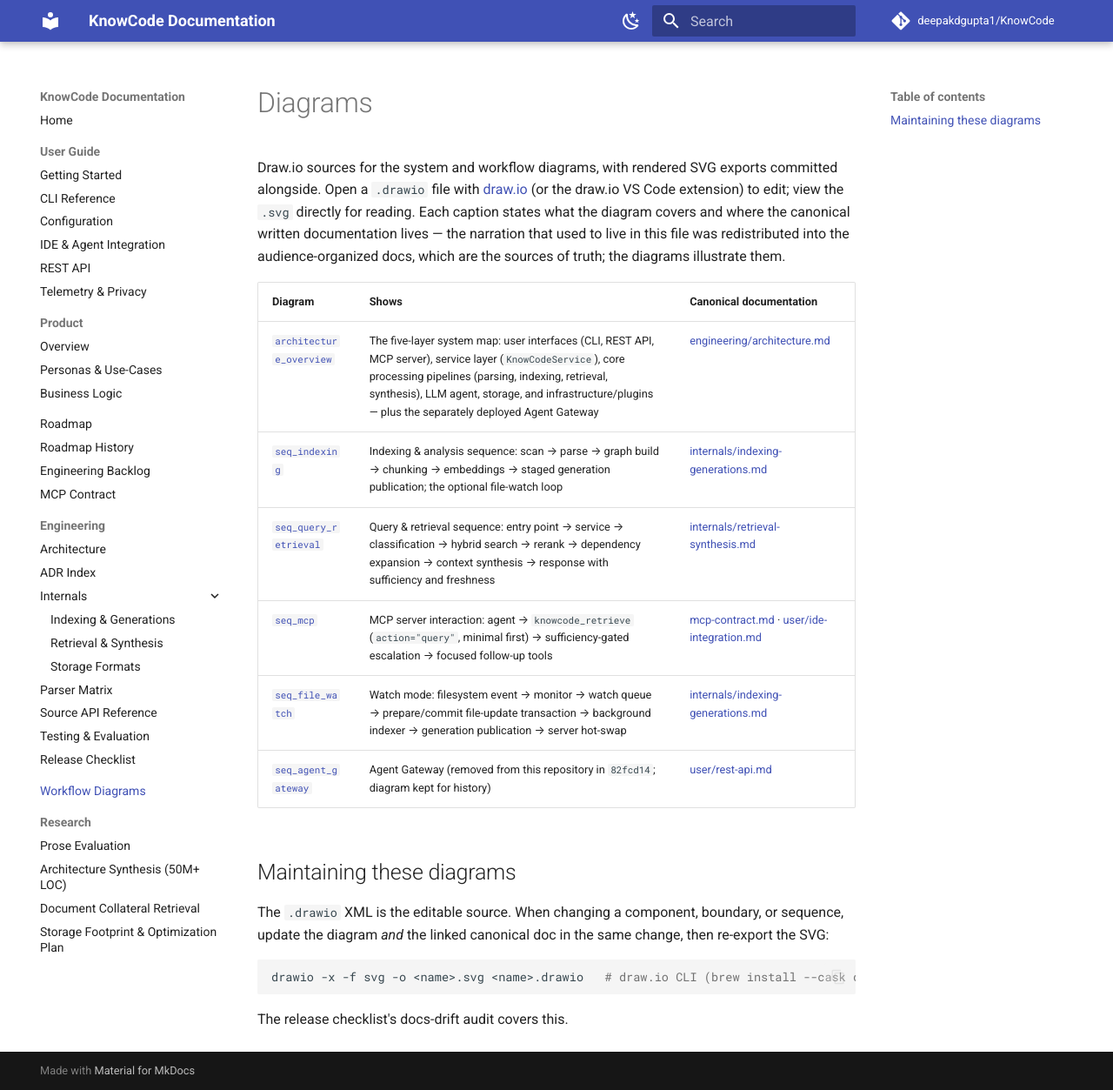
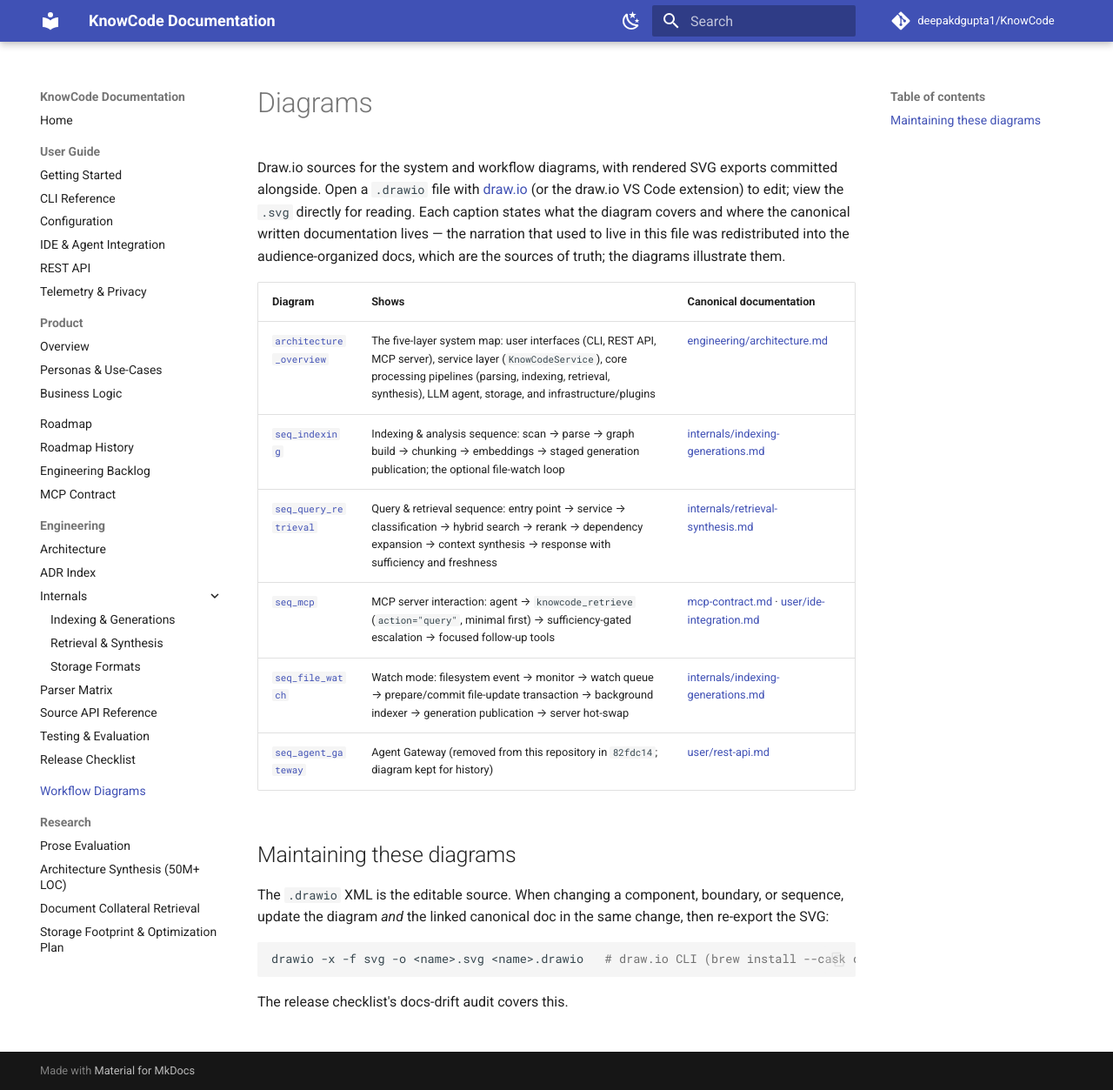
Before and after one commit to deepakdgupta1/KnowCode, an MkDocs documentation site: the page built from docs/diagrams/README.md, in a window 1280 px wide and 1253 px high. Shown: the whole window at 87% size. Built offline with MkDocs 1.6.1 and Material for MkDocs 9.7.7, drawn with Linux system fonts in a browser that asks for light colours; comment, search, counter and statistics services are not loaded.

Commit message:
docs(diagrams): correct the gateway removal hash and drop the stale overview clause

```diff
--- a/docs/diagrams/README.md
+++ b/docs/diagrams/README.md
@@ -11,12 +11,12 @@ illustrate them.
 
 | Diagram | Shows | Canonical documentation |
 |---|---|---|
-| [`architecture_overview`](architecture_overview.svg) | The five-layer system map: user interfaces (CLI, REST API, MCP server), service layer (`KnowCodeService`), core processing pipelines (parsing, indexing, retrieval, synthesis), LLM agent, storage, and infrastructure/plugins — plus the separately deployed Agent Gateway | [engineering/architecture.md](../engineering/architecture.md) |
+| [`architecture_overview`](architecture_overview.svg) | The five-layer system map: user interfaces (CLI, REST API, MCP server), service layer (`KnowCodeService`), core processing pipelines (parsing, indexing, retrieval, synthesis), LLM agent, storage, and infrastructure/plugins | [engineering/architecture.md](../engineering/architecture.md) |
 | [`seq_indexing`](seq_indexing.svg) | Indexing & analysis sequence: scan → parse → graph build → chunking → embeddings → staged generation publication; the optional file-watch loop | [internals/indexing-generations.md](../engineering/internals/indexing-generations.md) |
 | [`seq_query_retrieval`](seq_query_retrieval.svg) | Query & retrieval sequence: entry point → service → classification → hybrid search → rerank → dependency expansion → context synthesis → response with sufficiency and freshness | [internals/retrieval-synthesis.md](../engineering/internals/retrieval-synthesis.md) |
 | [`seq_mcp`](seq_mcp.svg) | MCP server interaction: agent → `knowcode_retrieve` (`action="query"`, minimal first) → sufficiency-gated escalation → focused follow-up tools | [mcp-contract.md](../mcp-contract.md) · [user/ide-integration.md](../user/ide-integration.md) |
 | [`seq_file_watch`](seq_file_watch.svg) | Watch mode: filesystem event → monitor → watch queue → prepare/commit file-update transaction → background indexer → generation publication → server hot-swap | [internals/indexing-generations.md](../engineering/internals/indexing-generations.md#watch-mode) |
-| [`seq_agent_gateway`](seq_agent_gateway.svg) | Agent Gateway (removed from this repository in `82fcd14`; diagram kept for history) | [user/rest-api.md](../user/rest-api.md) |
+| [`seq_agent_gateway`](seq_agent_gateway.svg) | Agent Gateway (removed from this repository in `82fdc14`; diagram kept for history) | [user/rest-api.md](../user/rest-api.md) |
 
 ## Maintaining these diagrams
 
```
